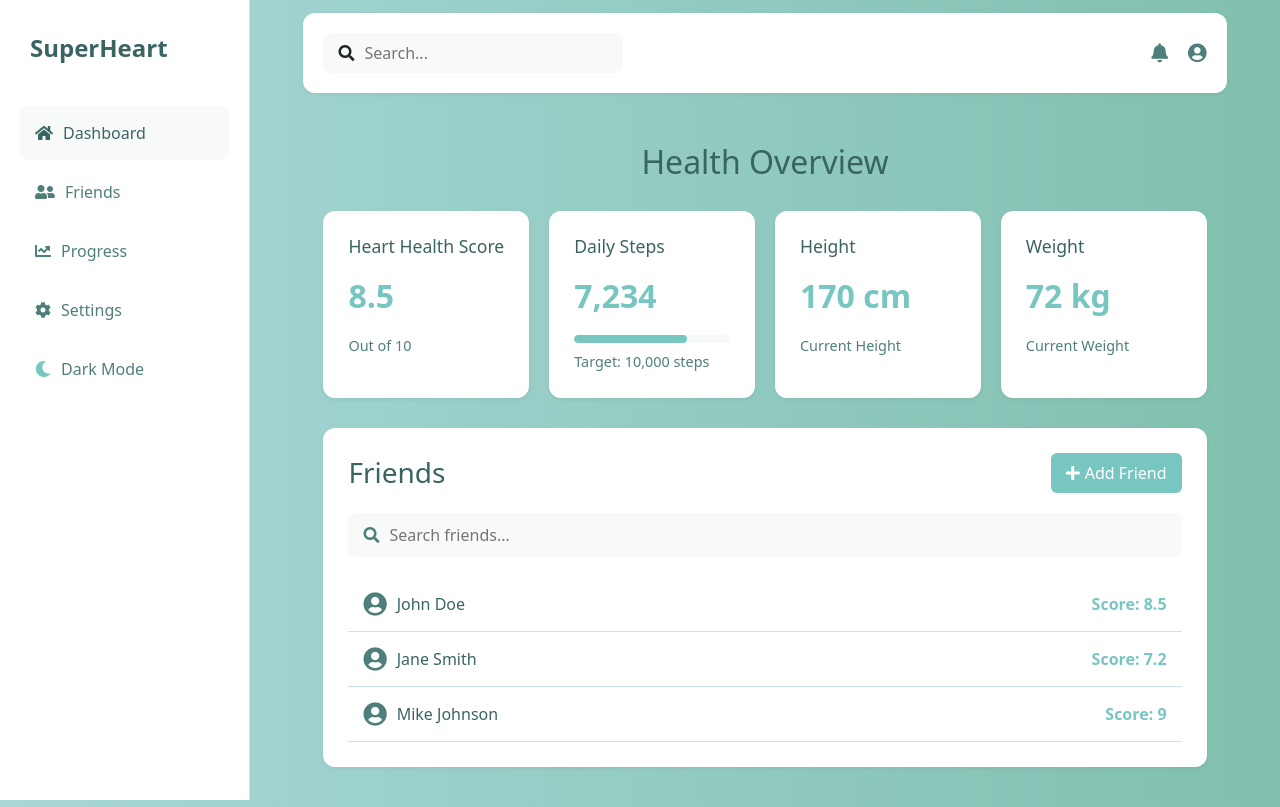
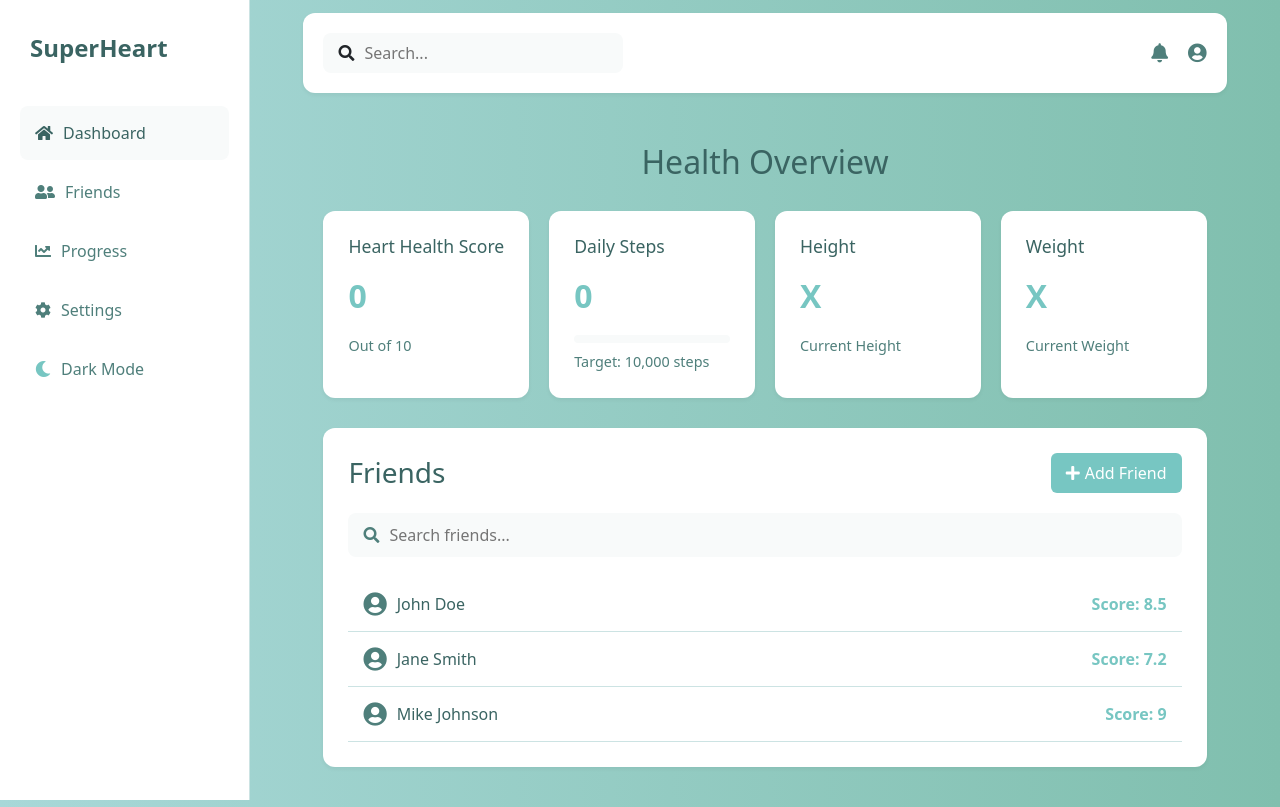
Before and after one commit to rohannair2022/301HealthProj, a React (Create React App) app in the folder frontend/super-heart/: page /dashboard in a window 1280 px wide. Built offline with nearby package versions, Linux system fonts and the light colour scheme; no server answers.

Commit message:
SUP-12-frontend-dashboard: Add base functionality and error handling to fetch user health data from backend.

```diff
--- a/frontend/super-heart/src/components/Dashboard.jsx
+++ b/frontend/super-heart/src/components/Dashboard.jsx
@@ -1,17 +1,47 @@
 import React, { useState, useEffect } from 'react';
 import './Dashboard.css';
 import { useNavigate } from 'react-router-dom';
+import axios from 'axios';
 
 const Dashboard = () => {
   const navigate = useNavigate();
   const [searchTerm, setSearchTerm] = useState('');
   const [isDarkMode, setIsDarkMode] = useState(false);
+  const [userData, setUserData] = useState({
+    heart_score: 0,
+    steps: 0,
+  });
 
   useEffect(() => {
     const savedTheme = localStorage.getItem('theme');
     setIsDarkMode(savedTheme === 'dark');
     document.body.className = savedTheme === 'dark' ? 'dark-mode' : '';
+    fetchUserData();
   }, []);
+
+  const fetchUserData = async () => {
+    try {
+      const token = localStorage.getItem('token');
+      const response = await axios.get('http://localhost:5001/protected', {
+        headers: {
+          Authorization: `Bearer ${token}`,
+        },
+      });
+
+      if (response.data && response.data.user) {
+        setUserData({
+          heart_score: response.data.user.heart_score || 8.5,
+          steps: response.data.user.steps || 7234,
+        });
+      }
+    } catch (error) {
+      console.error('Error fetching user data:', error);
+      // Handle error - maybe redirect to login if token is invalid
+      if (error.response && error.response.status === 401) {
+        navigate('/login');
+      }
+    }
+  };
 
   // Theme toggle function
   const toggleTheme = () => {
@@ -82,18 +112,18 @@ const Dashboard = () => {
           <div className='dashboard-grid'>
             <div className='dashboard-card'>
               <h3>Heart Health Score</h3>
-              <div className='score'>8.5</div>
+              <div className='score'>{userData.heart_score}</div>
               <p>Out of 10</p>
             </div>
 
             <div className='dashboard-card'>
               <h3>Daily Steps</h3>
-              <div className='score'>7,234</div>
+              <div className='score'>{userData.steps}</div>
               <div className='steps-progress'>
                 <div className='progress-bar'>
                   <div
                     className='progress-fill'
-                    style={{ width: `${(7234 / 10000) * 100}%` }}
+                    style={{ width: `${(userData.steps / 10000) * 100}%` }}
                   ></div>
                 </div>
                 <p>Target: 10,000 steps</p>
@@ -102,13 +132,13 @@ const Dashboard = () => {
 
             <div className='dashboard-card'>
               <h3>Height</h3>
-              <div className='measurement'>170 cm</div>
+              <div className='measurement'>X</div>
               <p>Current Height</p>
             </div>
 
             <div className='dashboard-card'>
               <h3>Weight</h3>
-              <div className='measurement'>72 kg</div>
+              <div className='measurement'>X</div>
               <p>Current Weight</p>
             </div>
           </div>
```
